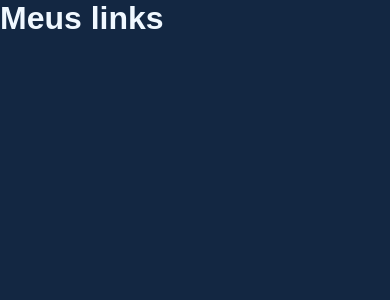
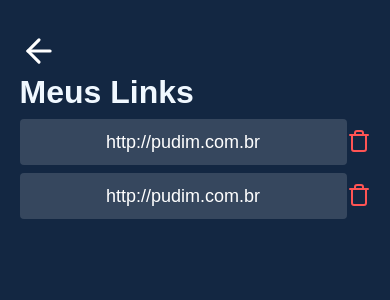
Before and after one commit to diegolim4/react_encurtador_de_link, a React (Create React App) app: page /myLinks in a window 390 px wide. Shown: the top 300 px of the page. Built offline with nearby package versions, Linux system fonts and the light colour scheme.

Commit message:
criado a page de links e componete menu

```diff
--- /dev/null
+++ b/src/components/Menu/menu.css
@@ -0,0 +1,35 @@
+.menu{
+    position: absolute;
+    top:20px;
+    right: 10px;
+    font-weight: bold; /* Deixa negrito */
+    display: flex;
+}
+
+.menu a{
+    text-decoration: none;
+}
+
+.social{
+    margin-right: 14px;
+    display: flex;
+    align-items: center;
+    transition: transform .4s
+}
+.menu-item{
+    color: black;
+    background-color: #fff;
+    padding: 12px 24px;
+    border-radius: 4px;
+    margin-right: 14px;
+    transition: transform .4s;
+
+}
+
+.menu-item:hover{
+    transform: scale(1.09);
+}
+
+.social:hover{
+    transform: scale(1.50);
+}
--- /dev/null
+++ b/src/components/Menu/menu.jsx
@@ -0,0 +1,25 @@
+import './menu.css'
+
+import {BsGithub, BsLinkedin} from 'react-icons/bs'
+import { Link } from 'react-router-dom'
+
+export default function Menu(){
+    return(
+        <div className='menu'>
+            <a href="https://github.com/diegolim4" className='social'>
+                <BsGithub color="#FFF" size={24}/>
+            </a>
+
+            <a href="https://www.linkedin.com/in/diego-lima-b03b041ba/" className='social'>
+                <BsLinkedin color="#FFF" size={24} />
+            </a>
+
+
+
+            <Link to='/mylinks' className='menu-item'>
+                Meus Links
+            </Link>
+
+        </div>
+    )
+}
--- a/src/pages/home/index.jsx
+++ b/src/pages/home/index.jsx
@@ -1,5 +1,7 @@
 import {FiLink} from 'react-icons/fi'
 import './home.css'
+
+import Menu from '../../components/Menu/menu';
 
 function Home() {
   return (
@@ -17,10 +19,9 @@
         </div>
 
         <button>Encurtar Link</button>
-
       </div>
 
-
+      <Menu/>
 
     </div>
   );
--- a/src/pages/links/index.jsx
+++ b/src/pages/links/index.jsx
@@ -1,7 +1,38 @@
+import './links.css'
+import {FiArrowLeft, FiLink, FiTrash} from 'react-icons/fi'
+import { Link } from 'react-router-dom'
+
 export default Links =>{
     return(
-        <div>
-            <h1>Meus links</h1>
+        <div className='container-links'>
+            <div className='Links-header'>
+                <Link to='/'>
+                    <FiArrowLeft size={38} color='#FFF'/>
+                </Link>
+
+                <h1>Meus Links</h1>
+            </div>
+
+            <div className='links-item'>
+                <button className='link'>
+                    <FiLink size={18} color='#FFF' />
+                    http://pudim.com.br
+                </button>
+                <button className='link-delete'>
+                    <FiTrash size={24} color='#FF5454'/>
+                </button>
+            </div>
+
+            <div className='links-item'>
+                <button className='link'>
+                    <FiLink size={18} color='#FFF' />
+                    http://pudim.com.br
+                </button>
+                <button className='link-delete'>
+                    <FiTrash size={24} color='#FF5454'/>
+                </button>
+            </div>
+
         </div>
     )
 }
--- /dev/null
+++ b/src/pages/links/links.css
@@ -0,0 +1,81 @@
+.container-links{
+    max-width: 600px;
+    margin: 32px auto 0 auto; /* 32px do topo e auto esquerda direita para continuar centralizado, quando diminuirmos a pagina  */
+}
+
+.links-header{
+    display: flex;
+    flex-direction: row;
+}
+
+.links-header svg{
+    margin-right:20px;
+}
+
+.links-header h1{
+    color: aliceblue;
+}
+
+.links-item{
+    width: 700px;
+    display: flex;
+    align-items: center;
+    flex-direction: row;
+    margin-top: 8px;
+}
+
+.links-item:last-child{
+    margin-bottom: 18px;
+}
+
+.link{
+    border:0;
+    width: 100%;
+    min-width: 80%;
+    border-radius: 4px;
+    height: 46px;
+    background-color: rgb(255,255,255,0.15);
+    align-items: center;
+    padding: 0, 14px;
+    font-size: 18px;
+    color: #fff;
+}
+
+.link svg{
+    margin-right: 14px;
+}
+
+.link{
+    white-space: nowrap; /* o link não vai quebra a linha do input */
+    overflow: hidden;       /* O link não vai passar da linha do input */
+    text-overflow: ellipsis;
+}
+
+.link-delete{
+    border: 0;
+    background: transparent;
+}
+
+@media (max-width: 715px){
+    .container-links{
+        width: 90%;
+    }
+
+    .logo h1{
+        font-size: 40px;
+    }
+
+    .links-item{
+        width: 100%;
+    }
+
+    .link{
+        width:100%;
+    }
+
+    /* Tira o icon de link quando diminui */
+    .link svg{
+        display: none;
+    }
+
+}
```
